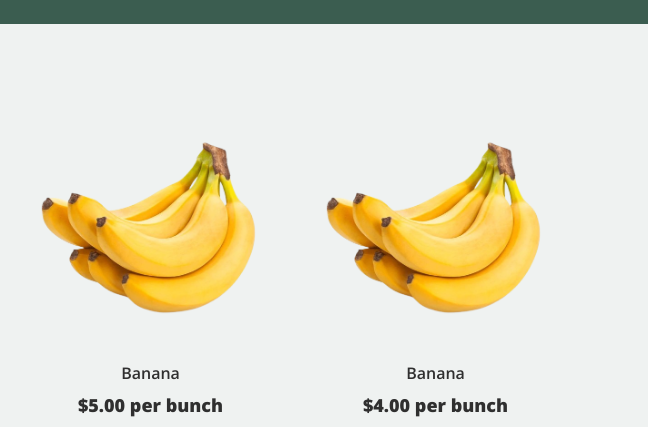
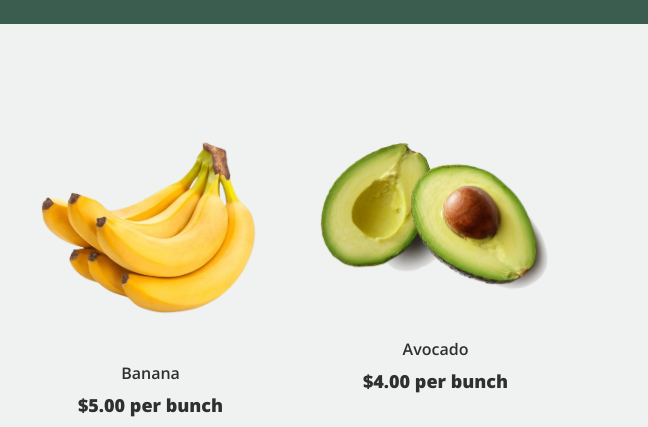
Before and after one commit to jithinvinod72/FreshFinds, a plain HTML site: page index.html in a window 1280 px wide. Shown: the part 700-1127 px from the top of the page, 632-1280 px from the left. Drawn offline with nearby package versions, Linux system fonts and the light colour scheme.

Commit message:
Another image updated

```diff
--- a/index.html
+++ b/index.html
@@ -121,9 +121,9 @@
 				<!-- Start Column 2 -->
 				<div class="col-12 col-md-4 col-lg-3 mb-5">
 					<a class="product-item" href="#">
-						<img src="images/fruits/banana-cluster-isolated-600nw-575528746-removebg-preview.png"
+						<img src="images/fruits/Avocado.png"
 							class="img-fluid product-thumbnail" alt="Fresh Bananas">
-						<h3 class="product-title">Banana</h3>
+						<h3 class="product-title">Avocado</h3>
 						<strong class="product-price">$4.00 per bunch</strong>
 						<span class="icon-cross">
 							<img src="images/cross.svg" class="img-fluid add-to-cart" data-name="Fresh Bananas"
```
Also changed, not shown: images/fruits/Avocado.png (added).
